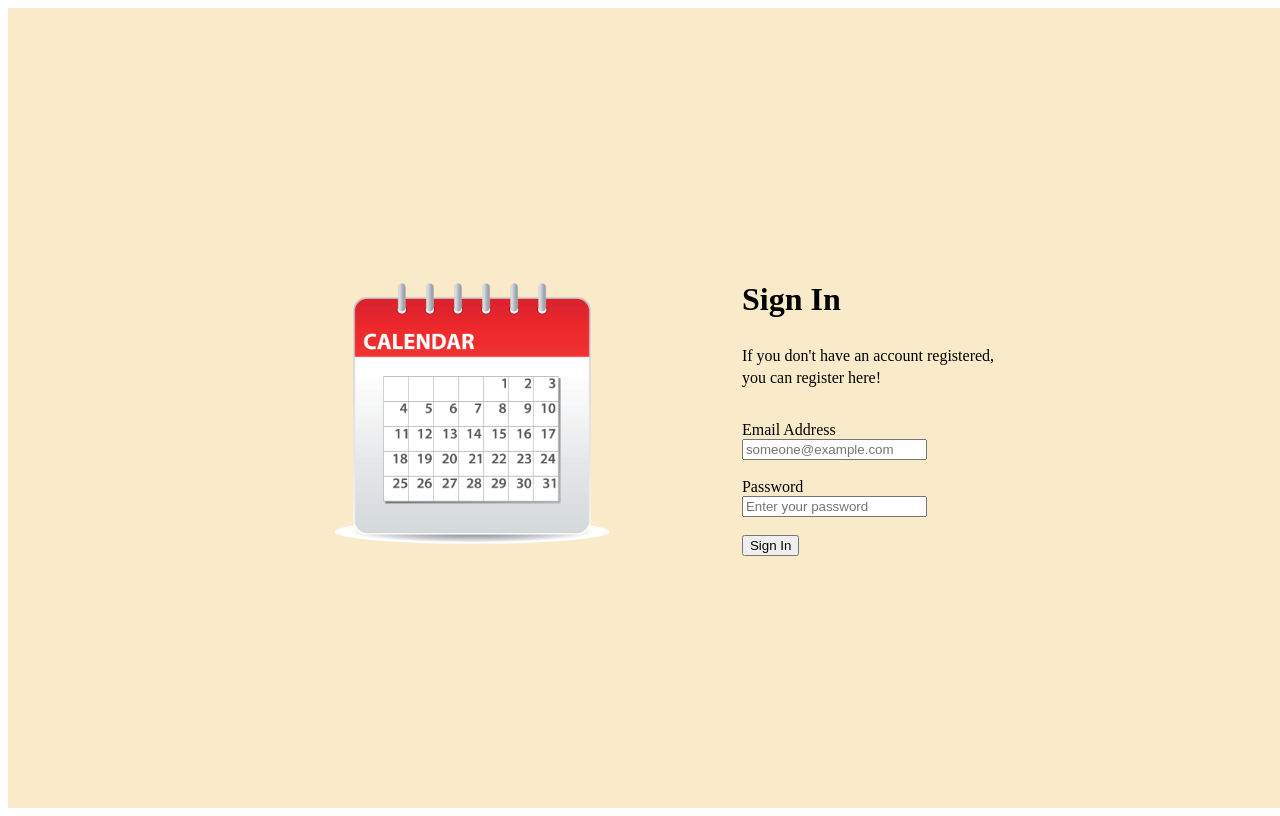
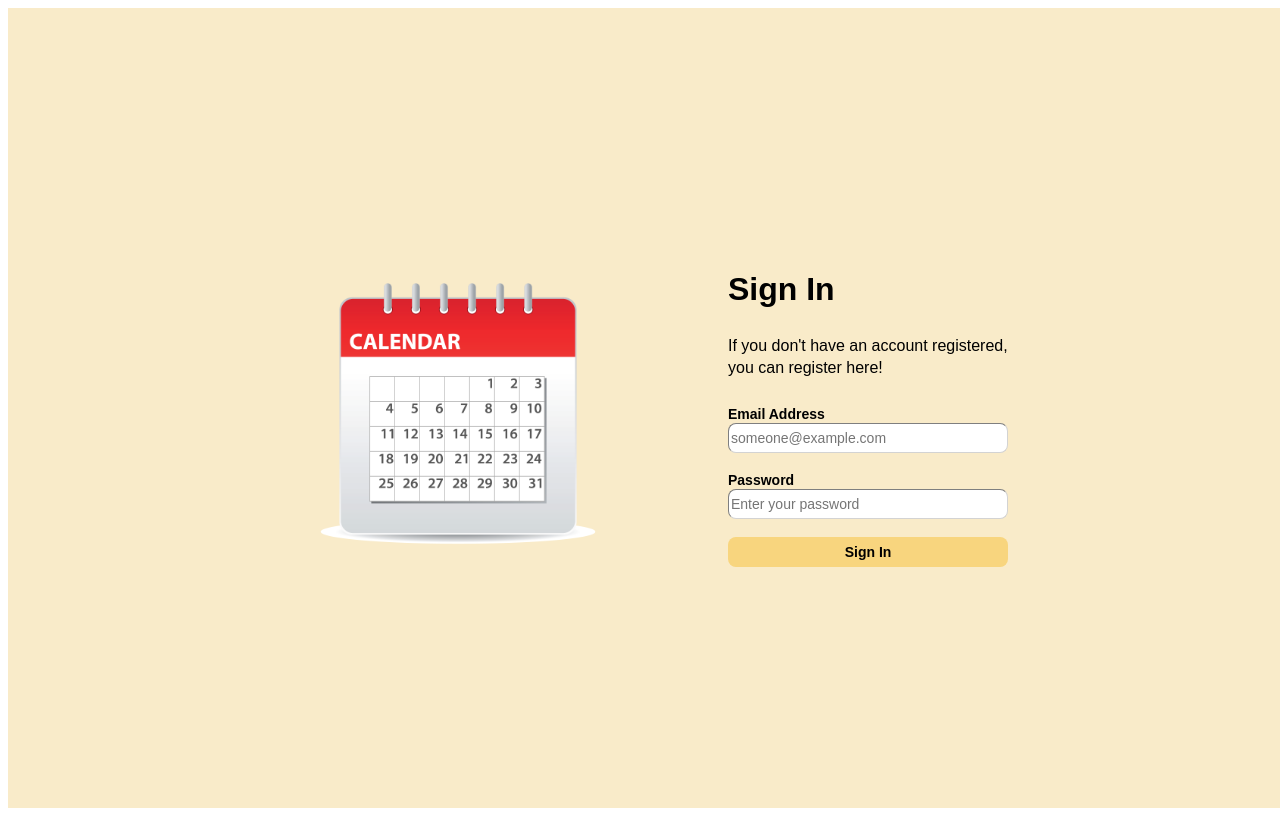
Before and after one commit to ravnteo99/bt3103-proj, a Vue app: page / in a window 1280 px wide. Built offline with nearby package versions, Linux system fonts and the light colour scheme.

Commit message:
updated CSS of login form

```diff
--- a/src/components/LoginForm.vue
+++ b/src/components/LoginForm.vue
@@ -35,10 +35,58 @@
 </script>
 
 <style scoped>
+h1 {
+    font-family: sans-serif;
+}
+p {
+    font-family: sans-serif;
+    font-size: 16px;
+}
 .register1 {
     margin-top: -10px;
 }
 .register2 {
     margin-top: -30px;
+    margin-bottom: 10px;
 }
+form {
+    font-family: sans-serif;
+}
+label {
+    font-size: 14px;
+    font-weight: bold;
+}
+input {
+    -webkit-appearance: none;
+    font-size: 14px;
+    height: 30px;
+    width: 280px;
+    box-sizing: border-box;
+    border-color: lightgray;
+    border-radius: 8px;
+    border-width: 1px;
+}
+input:focus {
+    border-color: black;
+}
+button {
+    -webkit-appearance: none;
+    font-size: 14px;
+    font-weight: bold;
+    text-align: center;
+    height: 30px;
+    width: 280px;
+    background-color: #F8D57E;
+    border-radius: 8px;
+    border: none;
+    cursor: pointer;
+}
+button:hover{
+    background-color: #fcca4c;
+}
+button:active {
+    opacity: 0.6;
+    transform: translateY(3px);
+}
+
 </style>
```
